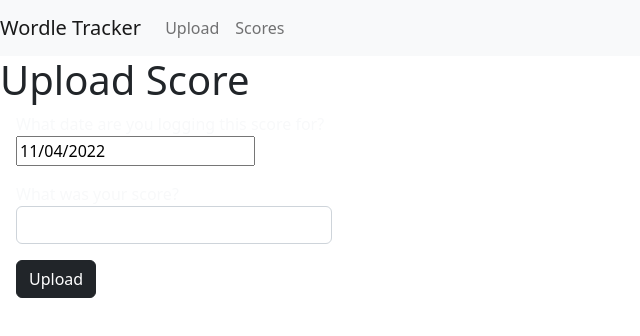
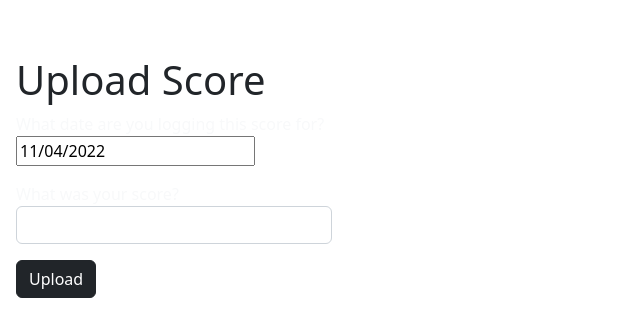
Before and after one commit to jacobkepford/WordleTracker, a Next.js app: page /upload in a window 1280 px wide. Shown: the top 336 px of the page, without its empty margins (0-640 px from the left). Built offline with nearby package versions, Linux system fonts and the light colour scheme.

Commit message:
Styling updates for navbar and upload page

```diff
--- a/components/navbar.tsx
+++ b/components/navbar.tsx
@@ -2,7 +2,7 @@
 
 export const NavBar = () => {
   return (
-    <nav className="navbar navbar-expand-lg navbar-light bg-light d-flex justify-content-between">
+    <nav className="navbar navbar-expand-lg navbar-dark ms-3">
       <Link href="/" passHref>
         <a className="navbar-brand">Wordle Tracker</a>
       </Link>
--- a/pages/upload.tsx
+++ b/pages/upload.tsx
@@ -91,10 +91,10 @@
   };
 
   return (
-    <>
+    <div className="ms-3">
       <h1>Upload Score</h1>
       <span>{successMessage}</span>
-      <form onSubmit={HandleSubmit} className="text-light ms-3">
+      <form onSubmit={HandleSubmit} className="text-light">
         <div className="form-group mb-3 w-25">
           <label htmlFor="scoreDate">
             What date are you logging this score for?
@@ -121,7 +121,7 @@
           Upload
         </button>
       </form>
-    </>
+    </div>
   );
 };
 
```
